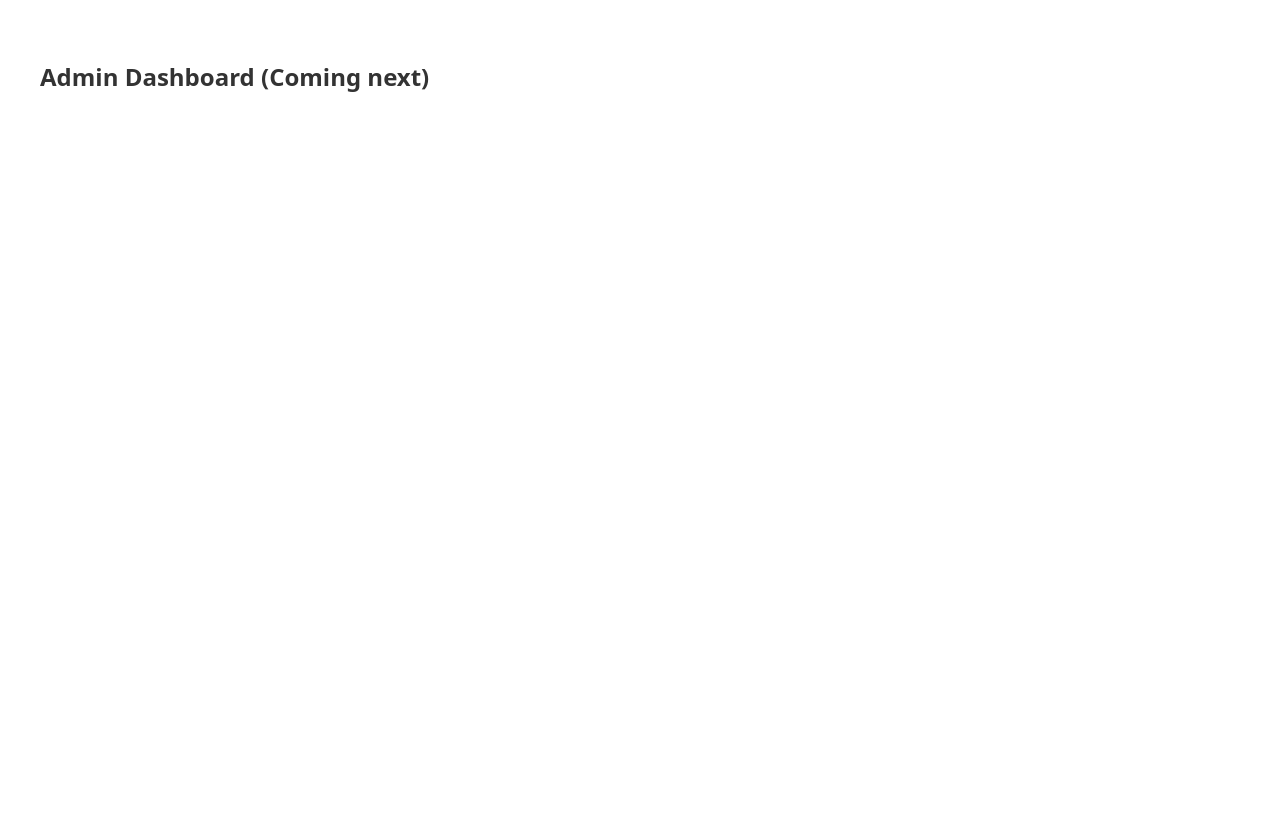
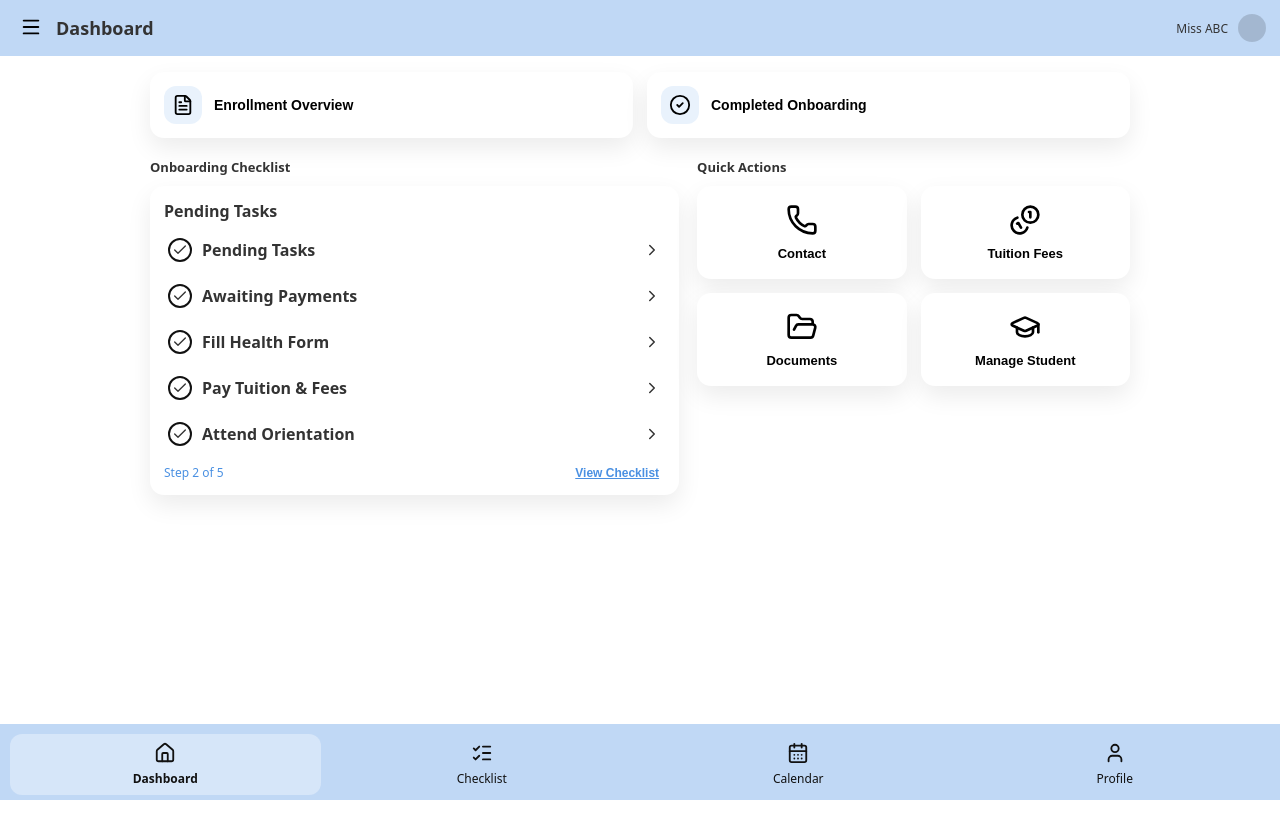
Before and after one commit to dharavi15/firststep, a React (Vite) app: page /admin/dashboard in a window 1280 px wide. Built offline with nearby package versions, Linux system fonts and the light colour scheme.

Commit message:
Admin layout and dashboard UI completed

```diff
--- /dev/null
+++ b/src/components/navigation/AdminBottomNav.jsx
@@ -0,0 +1,40 @@
+import { NavLink } from "react-router-dom";
+import { Home, ListChecks, CalendarDays, User } from "lucide-react";
+
+export default function AdminBottomNav() {
+  return (
+    <nav className="adminBottomNav" aria-label="Admin navigation">
+      <NavLink
+        to="/admin/dashboard"
+        className={({ isActive }) => `navItem ${isActive ? "active" : ""}`}
+      >
+        <Home size={22} />
+        <span>Dashboard</span>
+      </NavLink>
+
+      <NavLink
+        to="/admin/checklist"
+        className={({ isActive }) => `navItem ${isActive ? "active" : ""}`}
+      >
+        <ListChecks size={22} />
+        <span>Checklist</span>
+      </NavLink>
+
+      <NavLink
+        to="/admin/calendar"
+        className={({ isActive }) => `navItem ${isActive ? "active" : ""}`}
+      >
+        <CalendarDays size={22} />
+        <span>Calendar</span>
+      </NavLink>
+
+      <NavLink
+        to="/admin/profile"
+        className={({ isActive }) => `navItem ${isActive ? "active" : ""}`}
+      >
+        <User size={22} />
+        <span>Profile</span>
+      </NavLink>
+    </nav>
+  );
+}
--- /dev/null
+++ b/src/components/navigation/AdminTopBar.jsx
@@ -0,0 +1,18 @@
+import { Menu } from "lucide-react";
+
+export default function AdminTopBar({ title = "Dashboard", userName = "User" }) {
+  return (
+    <header className="adminTopBar">
+      <button className="iconBtn" type="button" aria-label="Open menu">
+        <Menu size={22} />
+      </button>
+
+      <h1 className="adminTopTitle">{title}</h1>
+
+      <div className="adminUser">
+        <span className="adminUserName">{userName}</span>
+        <div className="adminAvatar" aria-hidden="true" />
+      </div>
+    </header>
+  );
+}
--- a/src/layouts/AdminLayout.jsx
+++ b/src/layouts/AdminLayout.jsx
@@ -0,0 +1,25 @@
+import { Outlet, useLocation } from "react-router-dom";
+import AdminTopBar from "../components/navigation/AdminTopBar";
+import AdminBottomNav from "../components/navigation/AdminBottomNav";
+
+function getTitle(pathname) {
+  if (pathname.includes("/admin/checklist")) return "Checklist";
+  if (pathname.includes("/admin/calendar")) return "Calendar";
+  if (pathname.includes("/admin/profile")) return "Profile";
+  return "Dashboard";
+}
+
+export default function AdminLayout() {
+  const location = useLocation();
+  const title = getTitle(location.pathname);
+
+  return (
+    <div className="adminApp">
+      <AdminTopBar title={title} userName="Miss ABC" />
+      <main className="adminContent">
+        <Outlet />
+      </main>
+      <AdminBottomNav />
+    </div>
+  );
+}
--- /dev/null
+++ b/src/pages/admin/CalendarPage.jsx
@@ -0,0 +1,3 @@
+export default function CalendarPage() {
+  return <div className="pagePad">Calendar (Coming next)</div>;
+}
--- /dev/null
+++ b/src/pages/admin/ChecklistPage.jsx
@@ -0,0 +1,3 @@
+export default function ChecklistPage() {
+  return <div className="pagePad">Checklist (Coming next)</div>;
+}
--- /dev/null
+++ b/src/pages/admin/DashboardPage.jsx
@@ -0,0 +1,93 @@
+import {
+  FileText,
+  CheckCircle2,
+  ChevronRight,
+  Phone,
+  Coins,
+  FolderOpen,
+  GraduationCap,
+  Check,
+} from "lucide-react";
+
+function WideCard({ icon: Icon, title }) {
+  return (
+    <button type="button" className="wideCard">
+      <div className="wideCardIcon">
+        <Icon size={22} />
+      </div>
+      <div className="wideCardTitle">{title}</div>
+    </button>
+  );
+}
+
+function QuickCard({ icon: Icon, title }) {
+  return (
+    <button type="button" className="quickCard">
+      <Icon size={32} />
+      <div className="quickCardTitle">{title}</div>
+    </button>
+  );
+}
+
+function ChecklistRow({ text }) {
+  return (
+    <div className="checklistRow">
+      <div className="checklistLeft">
+        <span className="checkCircle">
+          <Check size={16} />
+        </span>
+        <span>{text}</span>
+      </div>
+      <ChevronRight size={18} />
+    </div>
+  );
+}
+
+export default function DashboardPage() {
+  return (
+    <div className="dashWrap">
+      <div className="dashTopGrid">
+        <WideCard icon={FileText} title="Enrollment Overview" />
+        <WideCard icon={CheckCircle2} title="Completed Onboarding" />
+      </div>
+
+      <div className="dashMainGrid">
+        {/* Left: checklist card */}
+        <section className="panel">
+          <h3 className="sectionTitle">Onboarding Checklist</h3>
+
+          <div className="panelCard">
+            <div className="panelTitle">Pending Tasks</div>
+
+            <div className="checklistList">
+              <ChecklistRow text="Pending Tasks" />
+              <ChecklistRow text="Awaiting Payments" />
+              <ChecklistRow text="Fill Health Form" />
+              <ChecklistRow text="Pay Tuition & Fees" />
+              <ChecklistRow text="Attend Orientation" />
+            </div>
+
+            <div className="panelFooter">
+              <span className="mutedLink">Step 2 of 5</span>
+              <button className="linkBtn" type="button">
+                View Checklist
+              </button>
+            </div>
+          </div>
+        </section>
+
+        {/* Right: quick actions */}
+        <section className="panel">
+          <h3 className="sectionTitle">Quick Actions</h3>
+
+          <div className="quickGrid">
+            <QuickCard icon={Phone} title="Contact" />
+            <QuickCard icon={Coins} title="Tuition Fees" />
+            <QuickCard icon={FolderOpen} title="Documents" />
+            <QuickCard icon={GraduationCap} title="Manage Student" />
+          </div>
+        </section>
+      </div>
+    </div>
+  );
+}
--- /dev/null
+++ b/src/pages/admin/ProfilePage.jsx
@@ -0,0 +1,3 @@
+export default function ProfilePage() {
+  return <div className="pagePad">Profile (Coming next)</div>;
+}
--- a/src/router/AppRouter.jsx
+++ b/src/router/AppRouter.jsx
@@ -1,16 +1,31 @@
-import { BrowserRouter, Routes, Route } from "react-router-dom";
+import { BrowserRouter, Routes, Route, Navigate } from "react-router-dom";
+
 import LoginPage from "../pages/auth/LoginPage";
+import AdminLayout from "../layouts/AdminLayout";
 
-function AdminDashboard() {
-  return <h2 style={{ padding: "40px" }}>Admin Dashboard (Coming next)</h2>;
-}
+import DashboardPage from "../pages/admin/DashboardPage";
+import ChecklistPage from "../pages/admin/ChecklistPage";
+import CalendarPage from "../pages/admin/CalendarPage";
+import ProfilePage from "../pages/admin/ProfilePage";
 
 export default function AppRouter() {
   return (
     <BrowserRouter>
       <Routes>
+        {/* Public */}
         <Route path="/" element={<LoginPage />} />
-        <Route path="/admin/dashboard" element={<AdminDashboard />} />
+
+        {/* Admin */}
+        <Route path="/admin" element={<AdminLayout />}>
+          <Route index element={<Navigate to="/admin/dashboard" replace />} />
+          <Route path="dashboard" element={<DashboardPage />} />
+          <Route path="checklist" element={<ChecklistPage />} />
+          <Route path="calendar" element={<CalendarPage />} />
+          <Route path="profile" element={<ProfilePage />} />
+        </Route>
+
+        {/* Fallback */}
+        <Route path="*" element={<Navigate to="/" replace />} />
       </Routes>
     </BrowserRouter>
   );
--- a/src/styles/main.css
+++ b/src/styles/main.css
@@ -175,3 +175,251 @@ body {
     width: 100%;
   }
 }
+/* ========== ADMIN LAYOUT ========== */
+.adminApp {
+  min-height: 100vh;
+  background: var(--color-background);
+}
+
+.adminTopBar {
+  height: 56px;
+  background: rgba(74, 144, 226, 0.35);
+  display: flex;
+  align-items: center;
+  padding: 0 14px;
+  position: sticky;
+  top: 0;
+  z-index: 10;
+}
+
+.iconBtn {
+  border: none;
+  background: transparent;
+  cursor: pointer;
+  padding: 6px;
+  border-radius: 10px;
+}
+
+.iconBtn:hover {
+  background: rgba(255, 255, 255, 0.35);
+}
+
+.adminTopTitle {
+  margin: 0;
+  font-size: 18px;
+  font-weight: 700;
+  margin-left: 8px;
+  flex: 1;
+}
+
+.adminUser {
+  display: flex;
+  align-items: center;
+  gap: 10px;
+}
+
+.adminUserName {
+  font-size: 12px;
+  color: var(--color-text-primary);
+}
+
+.adminAvatar {
+  width: 28px;
+  height: 28px;
+  border-radius: 999px;
+  background: rgba(0, 0, 0, 0.15);
+}
+
+.adminContent {
+  padding: 16px 14px 92px; /* bottom space for nav */
+}
+
+/* ========== BOTTOM NAV ========== */
+.adminBottomNav {
+  position: fixed;
+  bottom: 0;
+  left: 0;
+  right: 0;
+  height: 76px;
+  background: rgba(74, 144, 226, 0.35);
+  display: grid;
+  grid-template-columns: repeat(4, 1fr);
+  padding: 10px 10px 8px;
+  gap: 6px;
+  z-index: 20;
+}
+
+.navItem {
+  text-decoration: none;
+  color: #111;
+  display: flex;
+  flex-direction: column;
+  align-items: center;
+  gap: 6px;
+  font-size: 12px;
+  padding: 8px 6px;
+  border-radius: 12px;
+}
+
+.navItem.active {
+  font-weight: 700;
+  background: rgba(255, 255, 255, 0.35);
+}
+
+/* ========== DASHBOARD ========== */
+.dashWrap {
+  max-width: 980px;
+  margin: 0 auto;
+}
+
+.dashTopGrid {
+  display: grid;
+  grid-template-columns: 1fr 1fr;
+  gap: 14px;
+  margin-bottom: 14px;
+}
+
+.wideCard {
+  width: 100%;
+  background: var(--color-surface);
+  border: none;
+  border-radius: 14px;
+  box-shadow: var(--shadow-card);
+  padding: 14px;
+  display: flex;
+  align-items: center;
+  gap: 12px;
+  cursor: pointer;
+}
+
+.wideCardIcon {
+  width: 38px;
+  height: 38px;
+  border-radius: 12px;
+  display: grid;
+  place-items: center;
+  background: rgba(74, 144, 226, 0.12);
+}
+
+.wideCardTitle {
+  font-size: 14px;
+  font-weight: 700;
+  text-align: left;
+}
+
+.dashMainGrid {
+  display: grid;
+  grid-template-columns: 1.1fr 0.9fr;
+  gap: 18px;
+}
+
+.sectionTitle {
+  margin: 6px 0 10px;
+  font-size: 13px;
+  font-weight: 700;
+  color: var(--color-text-primary);
+}
+
+.panelCard {
+  background: var(--color-surface);
+  border-radius: 14px;
+  box-shadow: var(--shadow-card);
+  padding: 14px;
+}
+
+.panelTitle {
+  font-weight: 800;
+  display: flex;
+  align-items: center;
+  gap: 10px;
+  margin-bottom: 10px;
+}
+
+.checklistList {
+  display: flex;
+  flex-direction: column;
+  gap: 10px;
+}
+
+.checklistRow {
+  display: flex;
+  align-items: center;
+  justify-content: space-between;
+  padding: 6px 4px;
+}
+
+.checklistLeft {
+  display: flex;
+  align-items: center;
+  gap: 10px;
+  font-weight: 600;
+}
+
+.checkCircle {
+  width: 24px;
+  height: 24px;
+  border-radius: 999px;
+  border: 2px solid #111;
+  display: grid;
+  place-items: center;
+}
+
+.panelFooter {
+  display: flex;
+  align-items: center;
+  justify-content: space-between;
+  margin-top: 12px;
+}
+
+.linkBtn {
+  border: none;
+  background: transparent;
+  color: var(--color-primary-solid);
+  cursor: pointer;
+  text-decoration: underline;
+  font-size: 12px;
+  font-weight: 700;
+}
+
+.mutedLink {
+  font-size: 12px;
+  color: var(--color-primary-solid);
+}
+
+.quickGrid {
+  display: grid;
+  grid-template-columns: 1fr 1fr;
+  gap: 14px;
+}
+
+.quickCard {
+  background: var(--color-surface);
+  border: none;
+  border-radius: 14px;
+  box-shadow: var(--shadow-card);
+  padding: 18px 12px;
+  cursor: pointer;
+  display: grid;
+  place-items: center;
+  gap: 10px;
+}
+
+.quickCardTitle {
+  font-weight: 700;
+  font-size: 13px;
+}
+
+/* placeholders */
+.pagePad {
+  padding: 18px 10px;
+  background: var(--color-surface);
+  border-radius: 14px;
+  box-shadow: var(--shadow-card);
+}
+
+/* Mobile responsiveness */
+@media (max-width: 820px) {
+  .dashMainGrid {
+    grid-template-columns: 1fr;
+  }
+}
```
